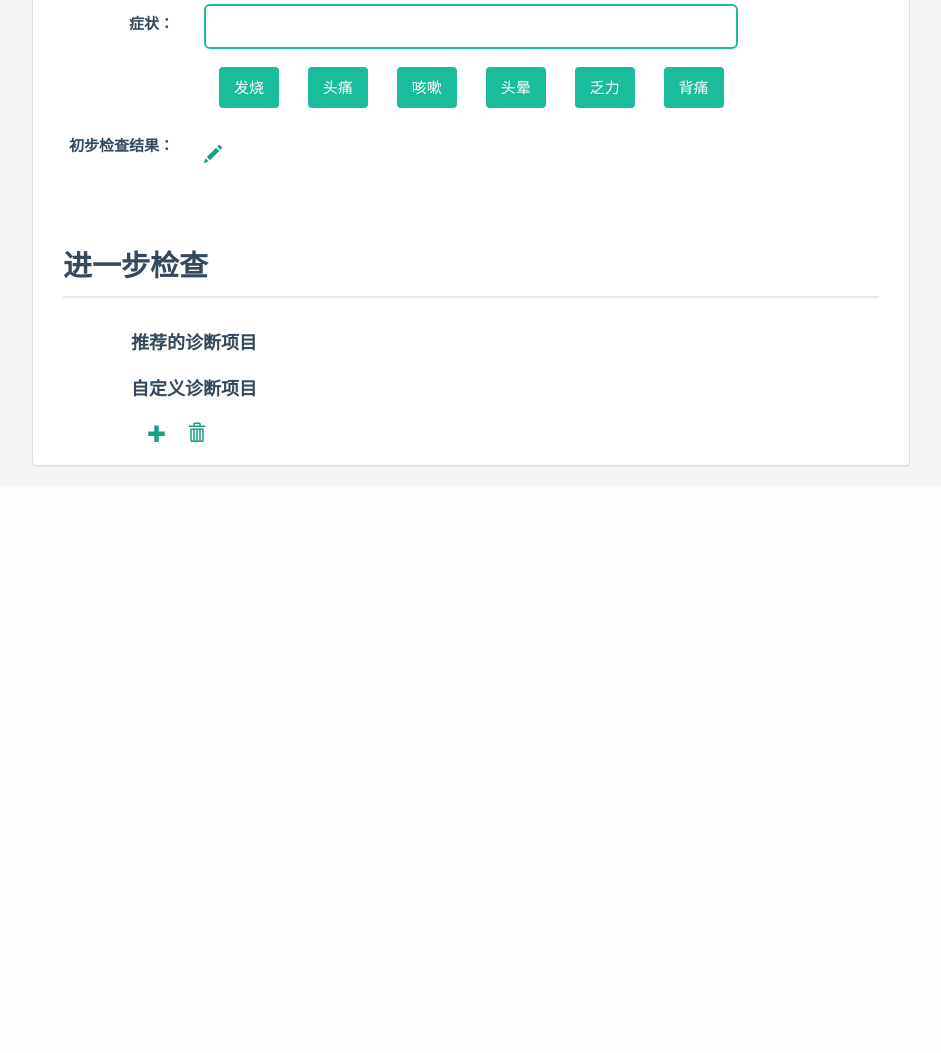
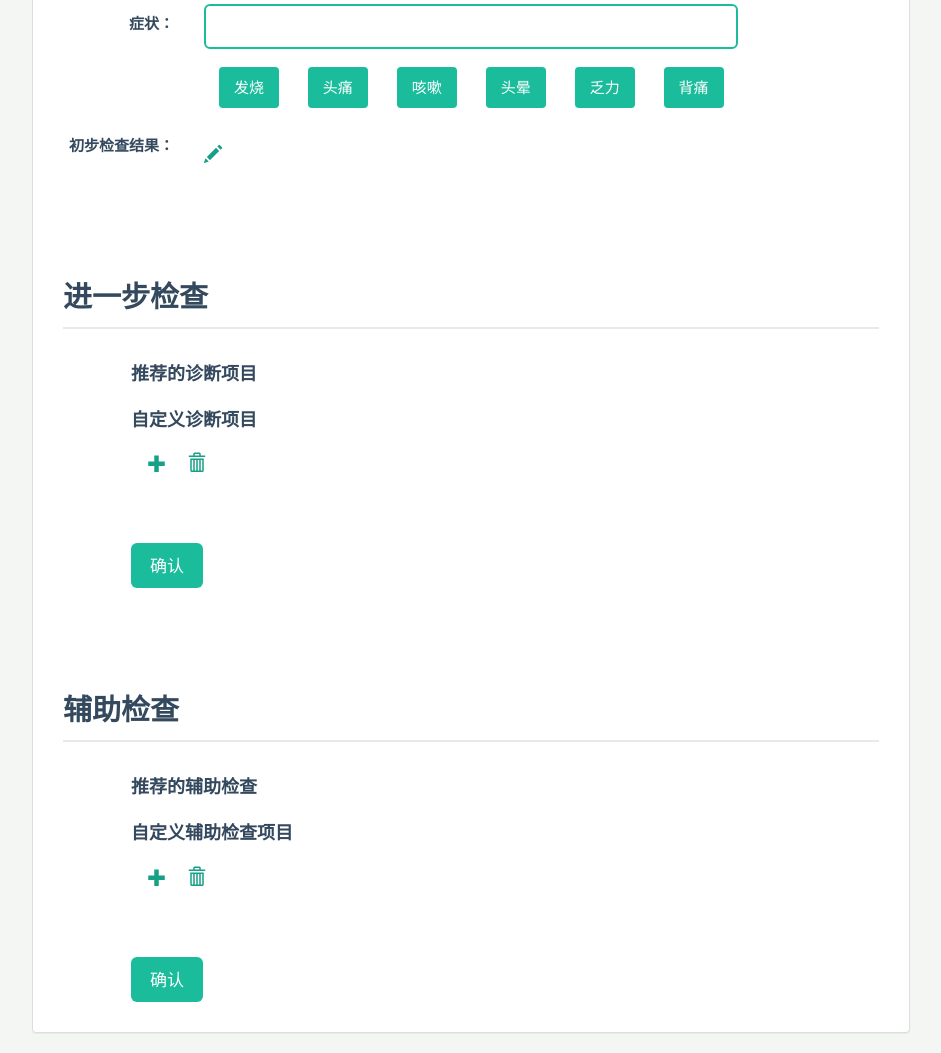
Before and after one commit to locusxt/auto-diagnosis, a Django app: page /diagnosis/test/ in a window 1280 px wide. Shown: the part 679-1732 px from the top of the page, without its empty margins (23-964 px from the left). Before the commit the page ends 1146 px from the top, so only its background shows below. Run offline with Django 3.2, Linux system fonts and the light colour scheme; some libraries are stand-ins or nearby versions.

Commit message:
auxiliary finished

```diff
--- a/auto_diagnosis/diagnosis/templates/diagnosis_2.html
+++ b/auto_diagnosis/diagnosis/templates/diagnosis_2.html
@@ -103,6 +103,50 @@
 		});
 		li = $("<li></li>").append(p, input);
 		$('#custom_tests').append(li);
+	}
+
+	function update_recommend_auxiliarys(){
+		$.ajax({
+		  type: 'POST',
+		  url: "ajax/get_disease_questions/",
+		  data: JSON.stringify ({}), // or JSON.stringify ({name: 'jonas'}),
+		  complete: function(d) {
+				d = eval("("+d.responseText+")");
+				data_rec['adv_questions'] = d['adv_questions'];
+				adv_questions = d['adv_questions'];
+				$('#recommend_auxiliarys').html('');
+				for (var i = 0; i < adv_questions.length; ++i){
+					p = $("<p></p>").text(adv_questions[i]['question']);
+
+					select = $("<select></select>").attr({
+						"id" : "advq" + i,
+						"class" : " select select-primary select-block mbl"
+					});
+					options = adv_questions[i]['options'];
+					for (var j = 0; j < options.length; ++j){
+						$(select).append("<option value=" + j + ">" + options[j] + "</option>")
+					}
+					li = $("<li></li>").append(p, select);
+
+					$('#recommend_auxiliarys').append(li);
+					$("select").select2({dropdownCssClass: 'dropdown-inverse'});
+				}
+			},
+		  contentType: "application/json",
+		  dataType: 'text'
+		});
+	}
+
+	function add_custom_auxiliary(auxiliary_name){
+		p = $("<p></p>").text(auxiliary_name);
+		input = $("<input></input>").attr({
+			"id":auxiliary_name + "_res",
+			"type":"text",
+			"placeholder":"输入检查结果",
+			"class":"input-large form-control"
+		});
+		li = $("<li></li>").append(p, input);
+		$('#custom_auxiliarys').append(li);
 	}
 
 	function choose_module(module_id){
@@ -350,6 +394,7 @@
 						</div>
 					</div>
 				</div>
+				<br />
 				<div id="detail_diagnosis_section" class="bs-docs-section">
 					<h4 class="page-header">进一步检查</h4>
 					<div class="row col-md-offset-1">
@@ -365,6 +410,34 @@
 						<a id="custom_tests_add" onclick="" data-toggle="modal" data-target="#add_custom_test_modal"><span class="glyphicon glyphicon-plus" aria-hidden="true"></span></a>
 						&nbsp;&nbsp;&nbsp;&nbsp;
 						<a id="custom_tests_clear" onclick=""><span class="glyphicon glyphicon-trash" aria-hidden="true"></span></a>
+					</div>
+					<br />
+					<br />
+					<div class="row col-md-offset-1">
+						<p><a onclick="update_recommend_auxiliarys();" class="btn btn-primary btn-lg" onclick="" role="button">确认</a></p>
+					</div>
+				</div>
+				<br />
+				<div id="auxiliary_section" class="bs-docs-section">
+					<h4 class="page-header">辅助检查</h4>
+					<div class="row col-md-offset-1">
+						<strong>推荐的辅助检查</strong>
+						<ul id="recommend_auxiliarys">
+
+						</ul>
+						<strong>自定义辅助检查项目</strong>
+						<ul id="custom_auxiliarys">
+
+						</ul>
+						&nbsp;&nbsp;&nbsp;&nbsp;
+						<a id="custom_auxiliarys_add" onclick="" data-toggle="modal" data-target="#add_custom_auxiliary_modal"><span class="glyphicon glyphicon-plus" aria-hidden="true"></span></a>
+						&nbsp;&nbsp;&nbsp;&nbsp;
+						<a id="custom_auxiliarys_clear" onclick=""><span class="glyphicon glyphicon-trash" aria-hidden="true"></span></a>
+					</div>
+					<br />
+					<br />
+					<div class="row col-md-offset-1">
+						<p><a class="btn btn-primary btn-lg" onclick="" role="button">确认</a></p>
 					</div>
 				</div>
 			</div>
@@ -515,6 +588,34 @@
   </div>
 </div>
 
+<!-- add custom auxiliary Modal -->
+<div class="modal fade" id="add_custom_auxiliary_modal" tabindex="-1" role="dialog" aria-labelledby="add_custom_auxiliary_modal_label" aria-hidden="true">
+  <div class="modal-dialog">
+    <div class="modal-content">
+      <div class="modal-header">
+        <button type="button" class="close" data-dismiss="modal" aria-label="Close"><span aria-hidden="true">&times;</span></button>
+        <h4 class="modal-title" id="add_custom_auxiliary_modal_label">增加自定义检查</h4>
+      </div>
+      <div class="modal-body" id="add_custom_auxiliary_modal_body">
+        <form class="form-horizontal">
+        	<div class="control-group">
+        		<label class="control-label col-sm-2" for="input_auxiliary_name">检查项目</label>
+        		<div class="col-sm-10">
+					<input id="input_auxiliary_name" class="form-control" type="text" placeholder="输入检查项目" class="input-large" />
+				</div>
+				<br />
+				<br />
+        	</div>
+        </form>
+      </div>
+      <div class="modal-footer">
+        <button type="button" class="btn btn-default" data-dismiss="modal">关闭</button>
+		<button type="button" class="btn btn-primary" onclick="add_custom_auxiliary($('#input_auxiliary_name').val());" data-dismiss="modal">确认</button>
+      </div>
+    </div>
+  </div>
+</div>
+
 <script type="text/javascript">
 	$(':checkbox').radiocheck();
 	$(':radio').radiocheck('check');
```
